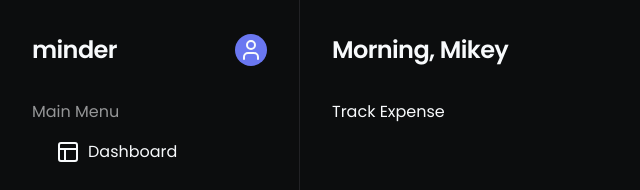
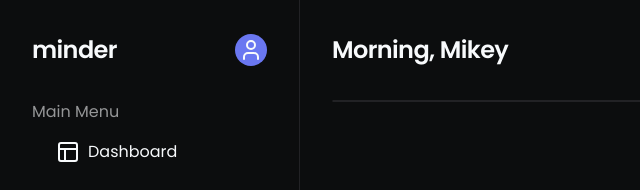
Before and after one commit to michaelcanonizado/minder, a Next.js app: page /expense/track in a window 1280 px wide. Shown: the top 190 px of the page, without its empty margins (0-640 px from the left). Built offline with nearby package versions, Linux system fonts and the light colour scheme.

Commit message:
chore: initialize <Form/> component

```diff
--- a/src/app/(user)/expense/track/page.tsx
+++ b/src/app/(user)/expense/track/page.tsx
@@ -1,7 +1,17 @@
+import Balance from '@/components/sections/balance';
+import Bento from '@/components/sections/bento';
 import React from 'react';
 
 const ExpenseTrack = () => {
-  return <div className='px-8'>Track Expense</div>;
+  return (
+    <div className='px-8'>
+      <div className=''></div>
+      <Bento>
+        <Bento.Box></Bento.Box>
+        <Bento.Box></Bento.Box>
+      </Bento>
+    </div>
+  );
 };
 
 export default ExpenseTrack;
--- /dev/null
+++ b/src/components/sections/form/index.tsx
@@ -0,0 +1,2 @@
+const Form = {};
+export default Form;
```
